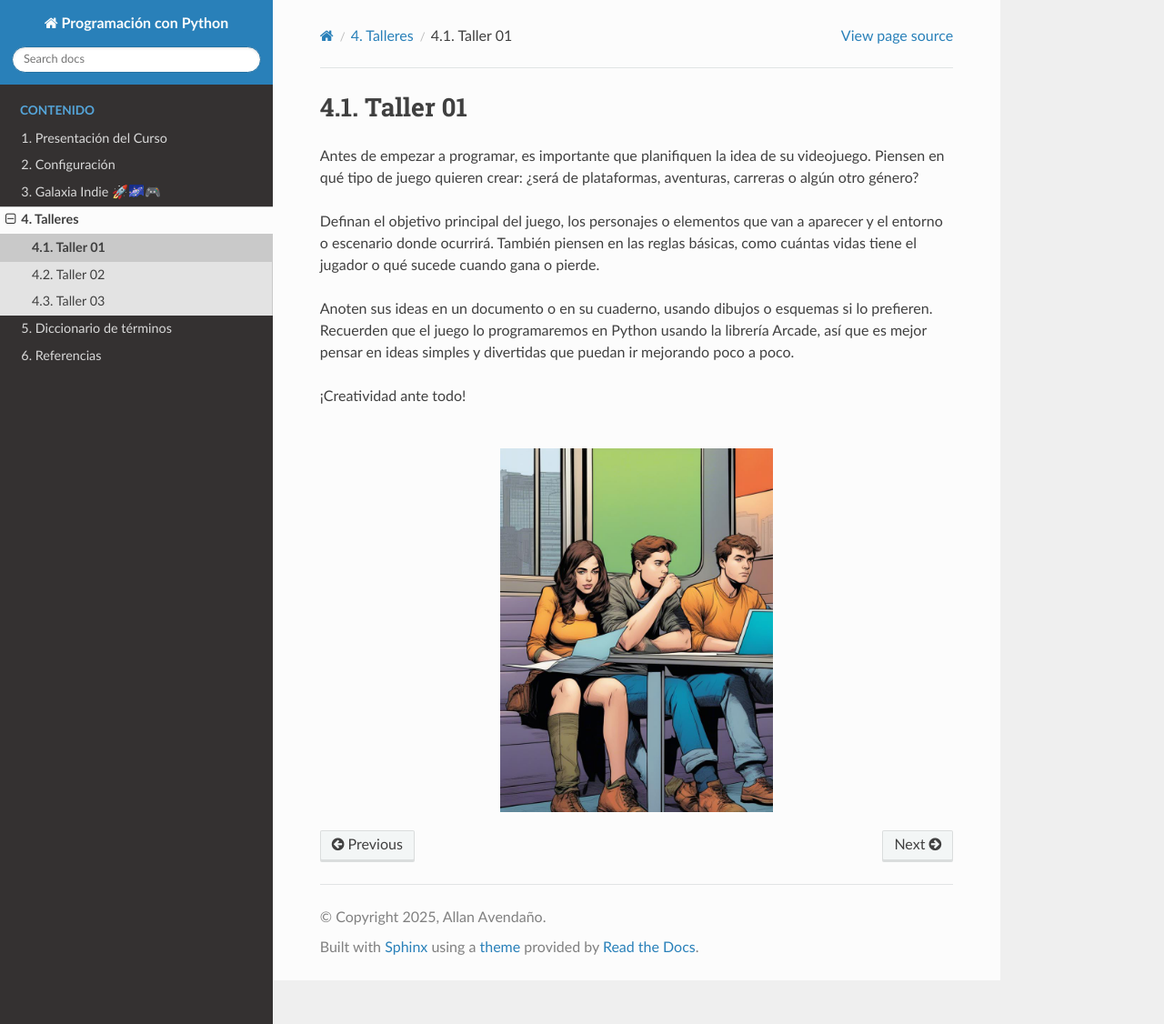
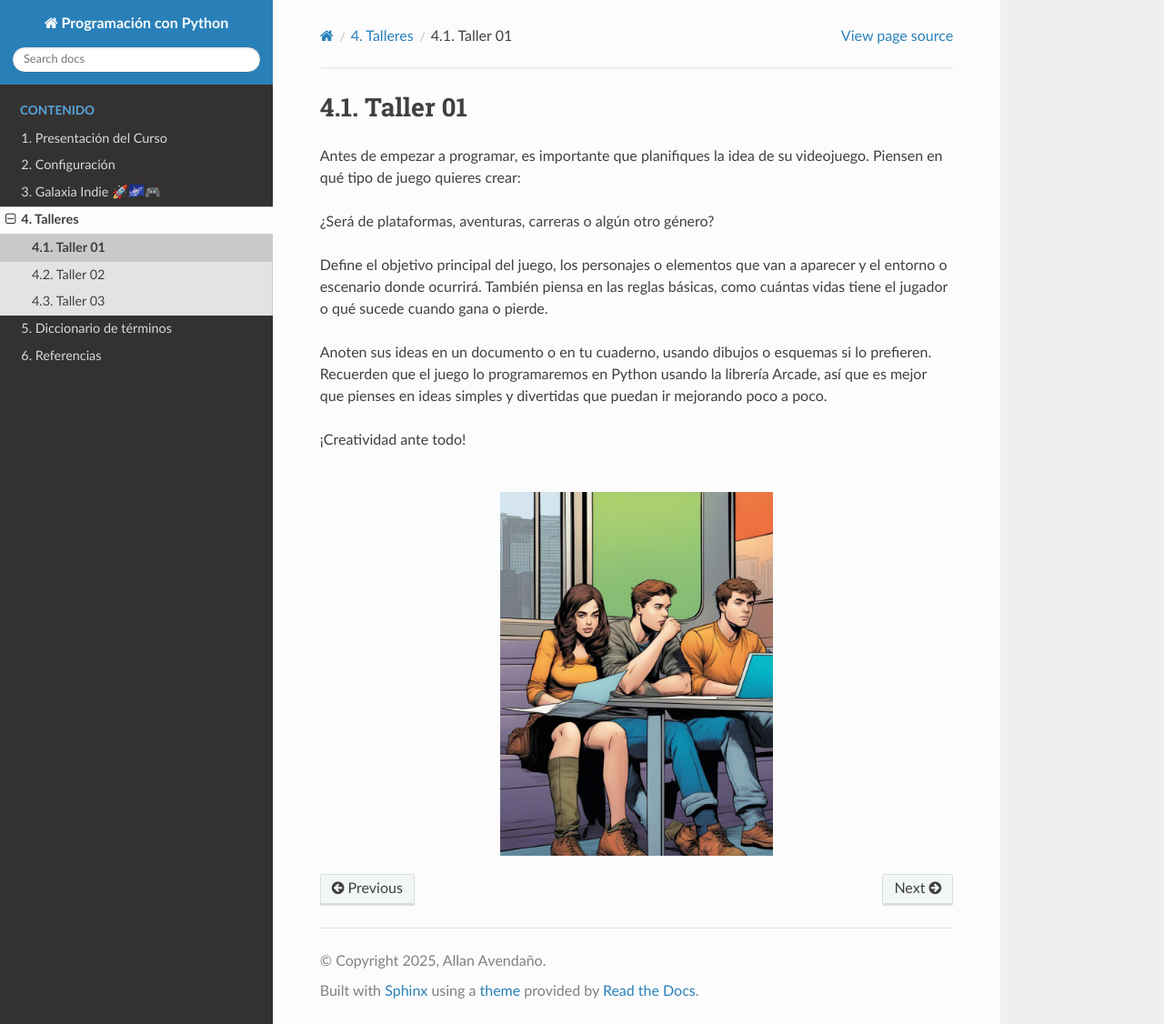
Before and after one commit to aavendan/programacion-python, a Sphinx documentation site: the page built from docs/source/talleres/taller01.rst, in a window 1280 px wide and 1126 px high. Shown: the whole window at 91% size. Built offline with Sphinx 7.4.7 and the Read the Docs theme 3.1.0, drawn with Linux system fonts in a browser that asks for light colours.

Commit message:
taller01

```diff
--- a/docs/source/talleres/taller01.rst
+++ b/docs/source/talleres/taller01.rst
@@ -1,19 +1,20 @@
 Taller 01
 ===================================
 
-Antes de empezar a programar, es importante que planifiquen la idea
-de su videojuego. Piensen en qué tipo de juego quieren crear: ¿será
-de plataformas, aventuras, carreras o algún otro género?
+Antes de empezar a programar, es importante que planifiques la idea
+de su videojuego. Piensen en qué tipo de juego quieres crear:
 
-Definan el objetivo principal del juego, los personajes o elementos
+¿Será de plataformas, aventuras, carreras o algún otro género?
+
+Define el objetivo principal del juego, los personajes o elementos
 que van a aparecer y el entorno o escenario donde ocurrirá. También
-piensen en las reglas básicas, como cuántas vidas tiene el jugador o
+piensa en las reglas básicas, como cuántas vidas tiene el jugador o
 qué sucede cuando gana o pierde.
 
-Anoten sus ideas en un documento o en su cuaderno, usando dibujos o
+Anoten sus ideas en un documento o en tu cuaderno, usando dibujos o
 esquemas si lo prefieren. Recuerden que el juego lo programaremos en
-Python usando la librería Arcade, así que es mejor pensar en ideas simples
-y divertidas que puedan ir mejorando poco a poco.
+Python usando la librería Arcade, así que es mejor que pienses en ideas
+simples y divertidas que puedan ir mejorando poco a poco.
 
 
 ¡Creatividad ante todo!
```
